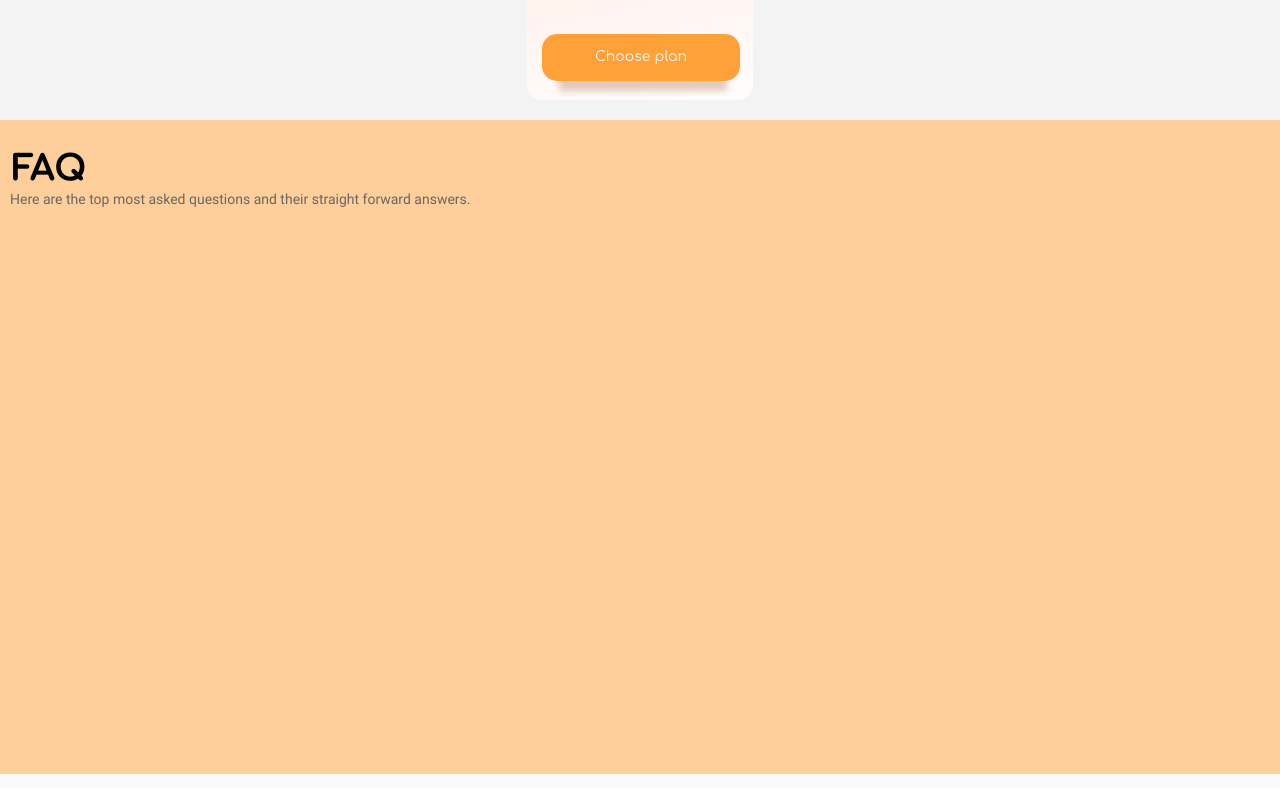
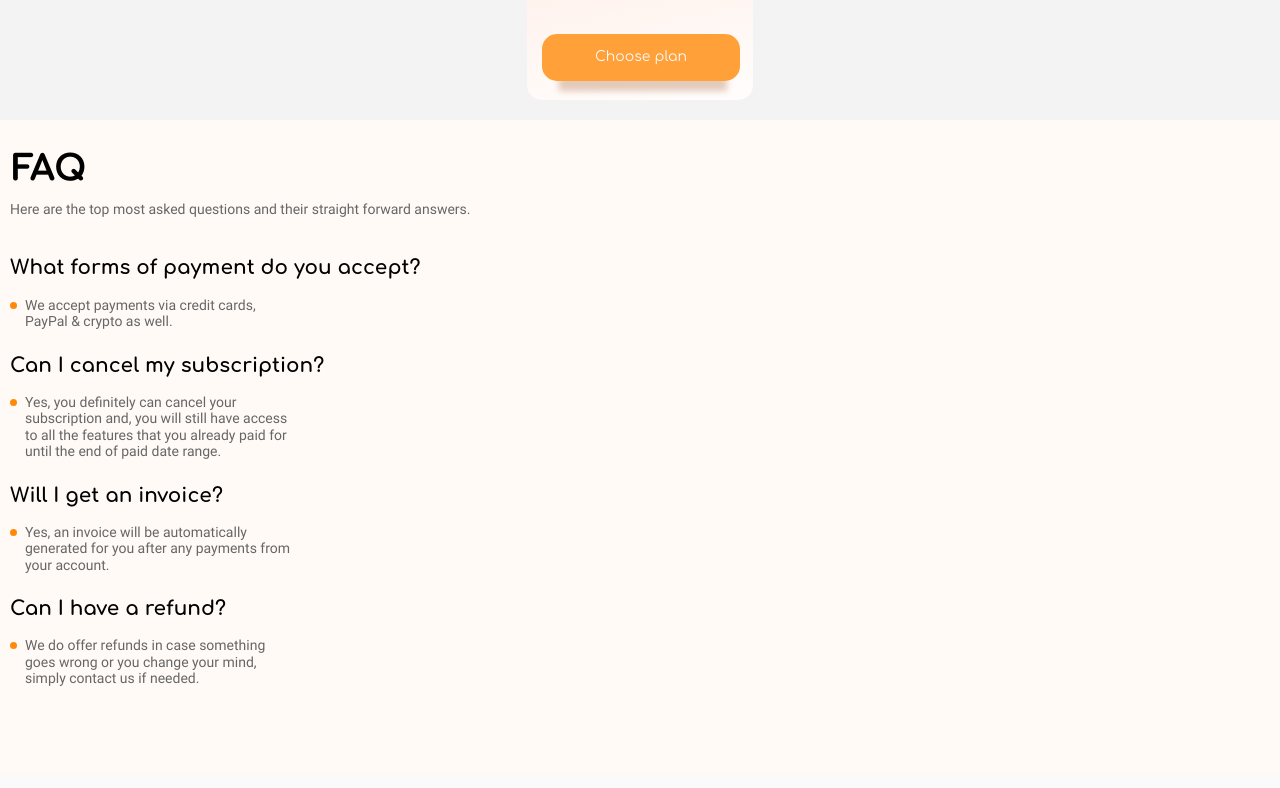
Before and after one commit to Voja85/Bolt_QR, a website: page pages/pricing.html in a window 1280 px wide. Shown: the part 2252-3040 px from the top of the page. Drawn offline with nearby package versions, Linux system fonts and the light colour scheme; files that its build step writes are made by us from their sources; files whose address does not match are found by name.

Commit message:
feat({pricing.html,home.scss}):upgrade file

```diff
--- a/pages/pricing.html
+++ b/pages/pricing.html
@@ -158,12 +158,38 @@
         </section>
 
         <section class="container-fifth">
-            <p class="heading-black">FAQ</p>
-            <p>Here are the top most asked questions and their straight forward answers.</p>
-            <div class="content">
-                <p class="content-title"></p>
-                <p class="content-circle"></p>
-                <p class="content-text"></p>
+            <div class="container-fifth-section"></div>
+            <div class="container-fifth-section-topic">
+                <p class="container-fifth-section-topic-text">FAQ</p>
+                <p>Here are the top most asked questions and their straight forward answers.</p>
+                <div class="content-items">
+                    <div>
+                        <p class="content-title">What forms of payment do you accept?</p>
+                        <p class="content-circle"></p>
+                        <p class="content-text">We accept payments via credit cards,<br>PayPal & crypto as well.</p>
+                    </div>
+                    <div>
+                        <p class="content-title">Can I cancel my subscription?</p>
+                        <p class="content-circle"></p>
+                        <p class="content-text">Yes, you definitely can cancel your<br>subscription and, you will still
+                            have access<br>to all the features that you already paid for<br>until the end of paid date
+                            range.
+                        </p>
+                    </div>
+                    <div>
+                        <p class="content-title">Will I get an invoice?</p>
+                        <p class="content-circle"></p>
+                        <p class="content-text">Yes, an invoice will be automatically<br>generated for you after any
+                            payments from<br> your account.
+                        </p>
+                    </div>
+                    <div>
+                        <p class="content-title">Can I have a refund?</p>
+                        <p class="content-circle"></p>
+                        <p class="content-text">We do offer refunds in case something<br> goes wrong or you change your
+                            mind,<br> simply contact us if needed.</p>
+                    </div>
+                </div>
             </div>
 
         </section>
--- a/resources/scss/home.scss
+++ b/resources/scss/home.scss
@@ -134,6 +134,38 @@
             margin-left: 28px;
         }
     }
+
+    &-items {
+        margin-top: 40px;
+    }
+
+    &-title {
+        font-size: 20px;
+        line-height: 24.3px;
+        font-family: 'TarabaComfortaa';
+        font-weight: 700;
+        color: $black;
+        opacity: 1;
+    }
+
+    &-circle {
+        width: 7px;
+        height: 7px;
+        border-radius: 50%;
+        background-color: $ocher;
+        float: left;
+        margin-top: 20px;
+        margin-right: 5px;
+    }
+
+    &-text {
+        width: 315px;
+        text-align: left;
+        margin-left: 15px;
+        margin-top: 15px;
+        margin-bottom: 25px;
+
+    }
 }
 
 .screen {
@@ -211,13 +243,35 @@
     }
 
     &-fifth {
+        position: relative;
         width: 100%;
         height: 654px;
-        background-color: rgba(255, 207, 155, 1);
-        padding-left: 10px;
-        padding-top: 30px;
-        text-align: left;
-        padding-right: 5px;
+
+        &-section {
+            position: absolute;
+            width: 100%;
+            height: 654px;
+            background: rgba(255, 207, 155, 1);
+            opacity: 0.1;
+
+            &-topic {
+                position: absolute;
+                width: 100%;
+                padding-top: 20px;
+                padding-left: 10px;
+                padding-right: 10px;
+
+                &-text {
+                    margin-top: 10px;
+                    margin-bottom: 10px;
+                    font-size: 34.18px;
+                    line-height: 41.53px;
+                    font-weight: 900;
+                    color: $black;
+                    font-family: 'TarabaComfortaa';
+                }
+            }
+        }
     }
 }
 
```
